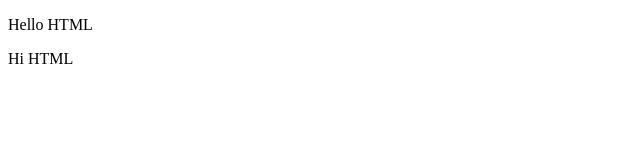
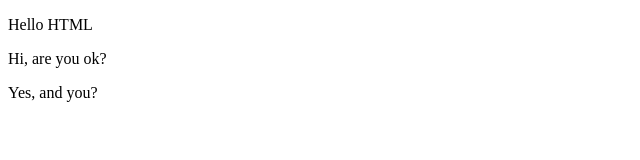
Before and after one commit to Skyyhw/bootcamp-devjr, a plain HTML site: page index.html in a window 1280 px wide. Shown: the whole page, without its empty margins (0-640 px from the left). Drawn offline with Linux system fonts and the light colour scheme.

Commit message:
Terceira alteracao

```diff
--- a/index.html
+++ b/index.html
@@ -7,6 +7,7 @@
 </head>
 <body>
     <p> Hello HTML  </p>
-    <p> Hi HTML </p>
+    <p> Hi, are you ok? </p>
+    <p> Yes, and you? </p>
 </body>
 </html>
```
